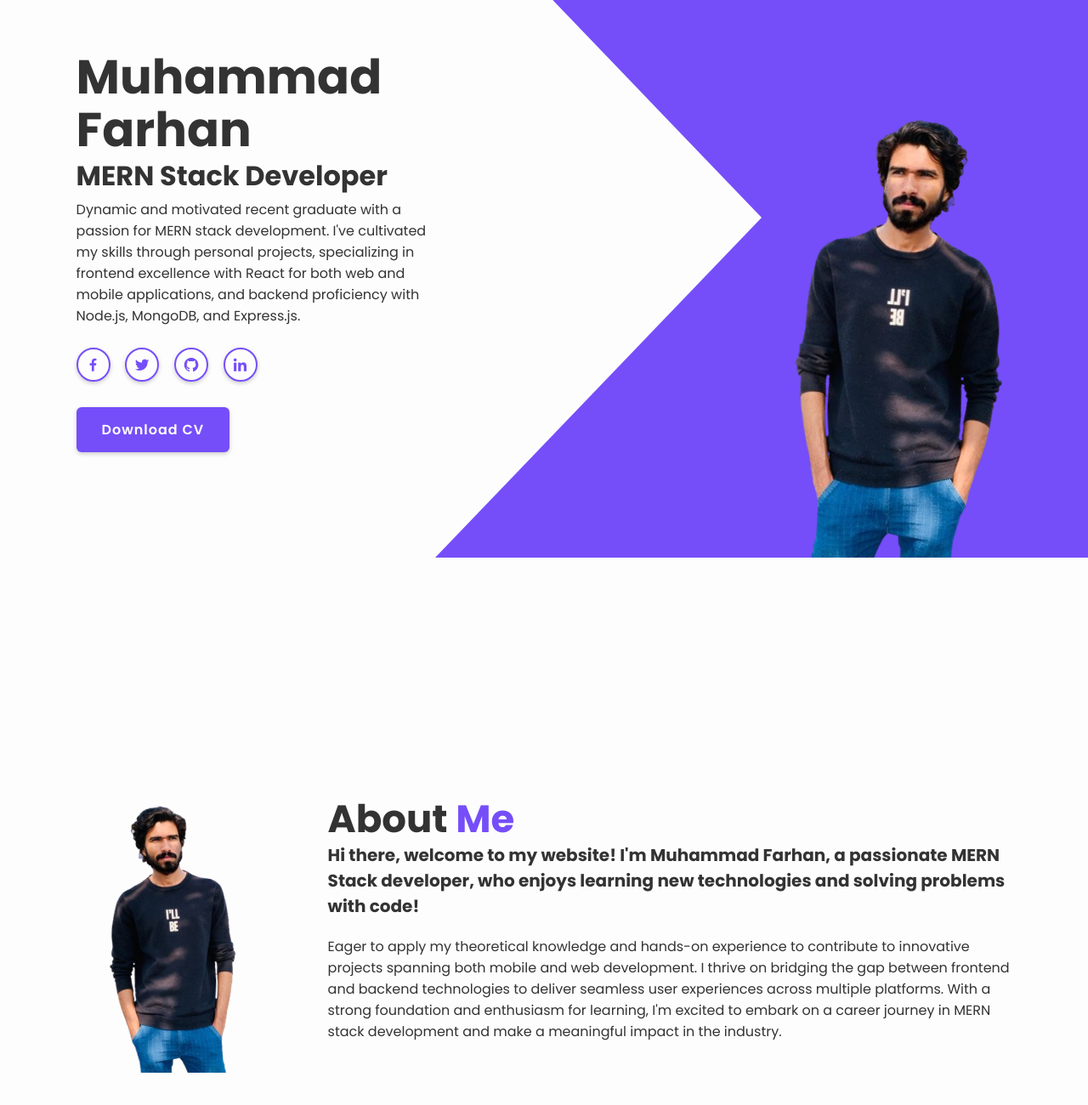
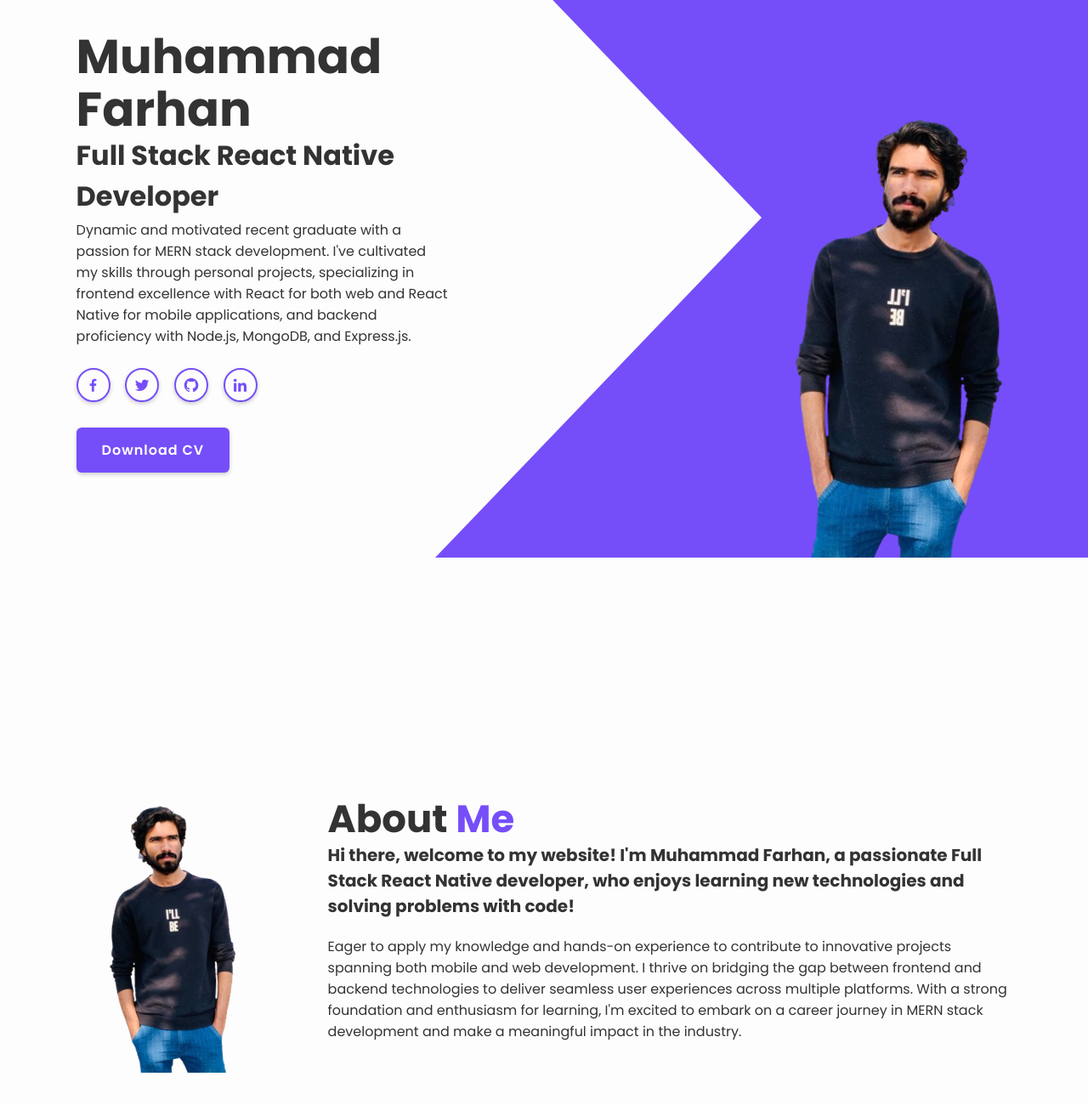
Before and after one commit to Farhan413320/MyPortfolio, a plain HTML site: page index.html in a window 1280 px wide. Shown: the part 144-1444 px from the top of the page at 85% size. Drawn offline with nearby package versions, Linux system fonts and the light colour scheme.

Commit message:
updated portfolio

```diff
--- a/index.html
+++ b/index.html
@@ -39,9 +39,9 @@
     <section class="home" id="home">
       <div class="home-content">
         <h3>Muhammad Farhan</h3>
-        <h1>MERN Stack Developer</h1>
+        <h1>Full Stack React Native Developer</h1>
         <p>
-          Dynamic and motivated recent graduate with a passion for MERN stack development. I've cultivated my skills through personal projects, specializing in frontend excellence with React for both web and mobile applications, and backend proficiency with Node.js, MongoDB, and Express.js.
+          Dynamic and motivated recent graduate with a passion for MERN stack development. I've cultivated my skills through personal projects, specializing in frontend excellence with React for both web and React Native for mobile applications, and backend proficiency with Node.js, MongoDB, and Express.js.
         </p>
 
 
@@ -52,7 +52,7 @@
           <a href="https://www.linkedin.com/in/muhammad-farhan-5a2538279?utm_source=share&utm_campaign=share_via&utm_content=profile&utm_medium=android_app"><i class="bx bxl-linkedin"></i></a>
         </div>
 
-        <a href="images/Farhan's Resume.pdf" download class="btn">Download CV</a>
+        <a href="images/Farhan ReactNative's Resume.pdf" download class="btn">Download CV</a>
       </div>
 
       <div class="profession-container">
@@ -73,12 +73,12 @@
       <div class="about-content">
         <h2 class="heading">About <span>Me</span></h2>
         <h3>
-          Hi there, welcome to my website! I'm Muhammad Farhan, a passionate MERN Stack developer, who enjoys learning new technologies and solving problems
+          Hi there, welcome to my website! I'm Muhammad Farhan, a passionate Full Stack React Native developer, who enjoys learning new technologies and solving problems
           with code!
         </h3>
 
         <p>
-          Eager to apply my theoretical knowledge and hands-on experience to contribute to innovative projects spanning both mobile and web development. I thrive on bridging the gap between frontend and backend technologies to deliver seamless user experiences across multiple platforms. With a strong foundation and enthusiasm for learning, I'm excited to embark on a career journey in MERN stack development and make a meaningful impact in the industry.
+          Eager to apply my knowledge and hands-on experience to contribute to innovative projects spanning both mobile and web development. I thrive on bridging the gap between frontend and backend technologies to deliver seamless user experiences across multiple platforms. With a strong foundation and enthusiasm for learning, I'm excited to embark on a career journey in MERN stack development and make a meaningful impact in the industry.
 
         </p>
 
```
Also changed, not shown: 2 other files.
